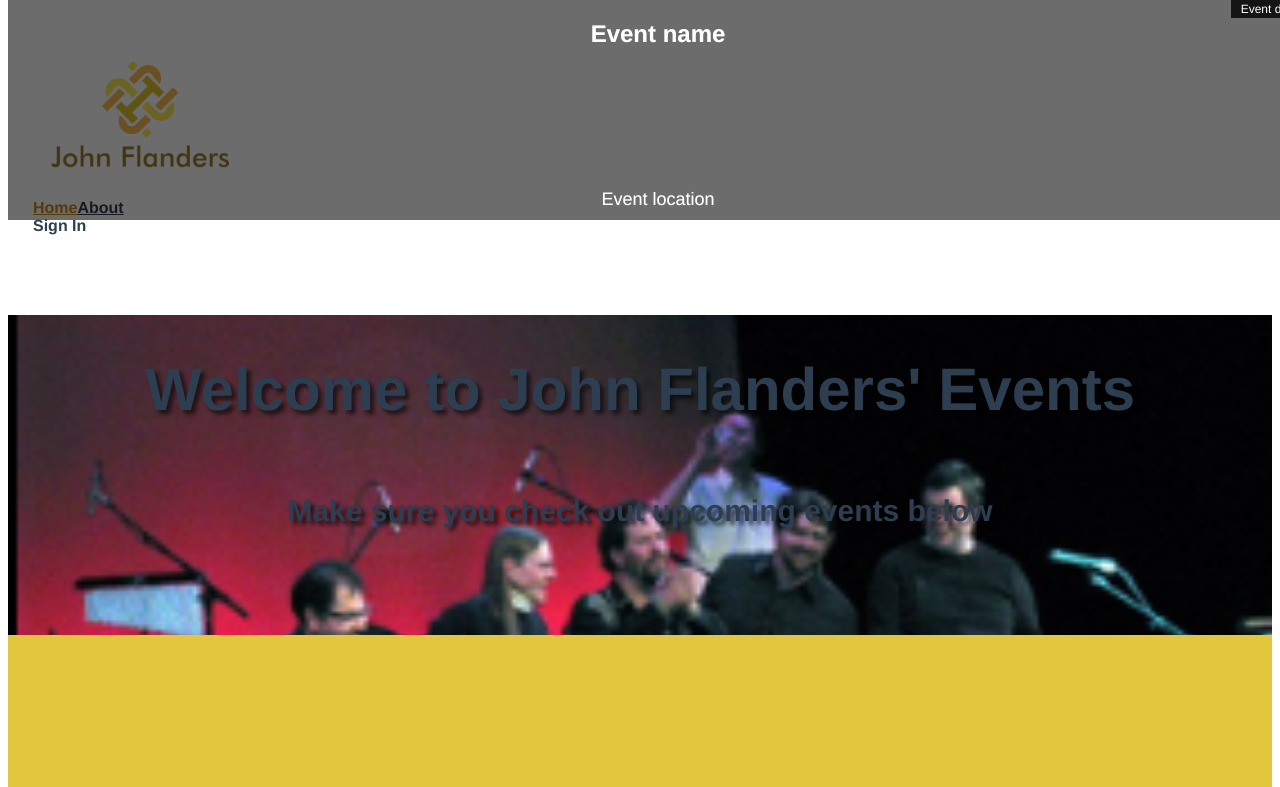
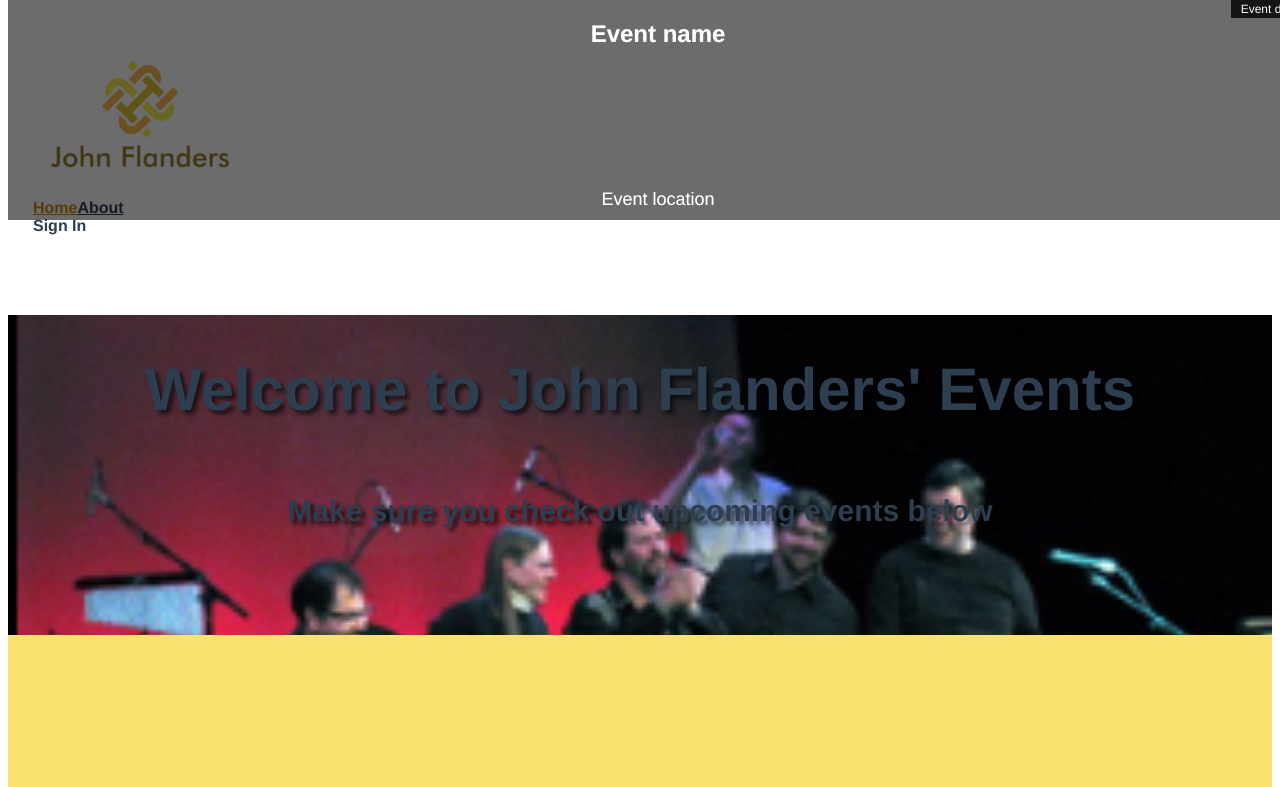
Before and after one commit to LarissaBrown/john-flanders-app, a Vue app: page / in a window 1280 px wide. Shown: the top 787 px of the page. Built offline with nearby package versions, Linux system fonts and the light colour scheme; the HTML template or start-up script is replaced by a standard one.

Commit message:
master: HomeVue

```diff
--- a/src/views/HomeView.vue
+++ b/src/views/HomeView.vue
@@ -29,7 +29,7 @@
 </script>
 <style lang="scss" scoped>
   .home {
-    background-color: rgb(226, 198, 59);
+    background-color: rgb(248, 225, 111);
   }
   .hero {
     text-align: center;
```
